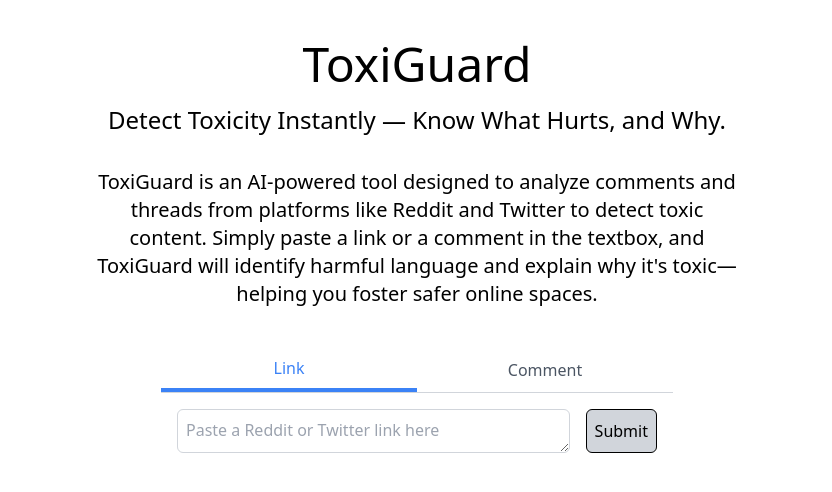
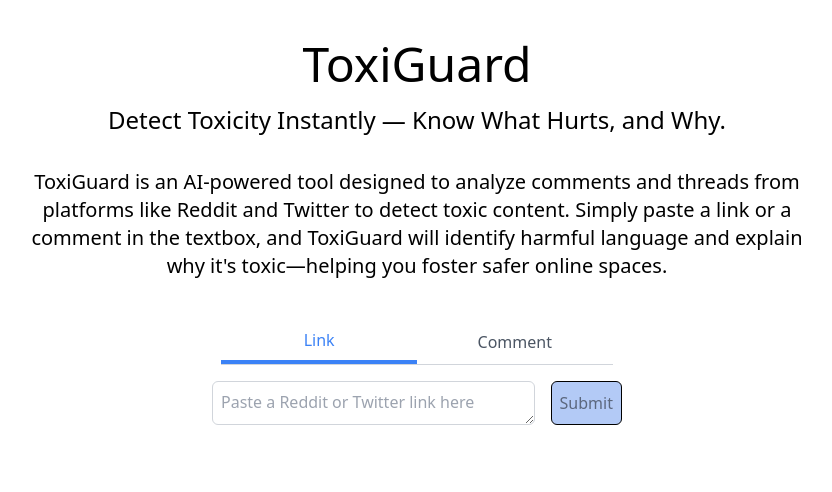
Before and after one commit to giadaunger/ToxicityDetecterFrontend, a React (Vite) app: page / in a window 1280 px wide. Shown: the top 492 px of the page, without its empty margins (223-1055 px from the left). Built offline with nearby package versions, Linux system fonts and the light colour scheme.

Commit message:
Some styling

```diff
--- a/src/main.jsx
+++ b/src/main.jsx
@@ -133,8 +133,8 @@ function App() {
       : [];
 
   return (
-    <div>
-      <div className="w-11/12 md:w-1/2 text-center mx-auto pt-10">
+    <div className="w-11/12 mx-auto">
+      <div className="w-2/3 text-center mx-auto pt-10">
         <h1 className="text-5xl pb-4">ToxiGuard</h1>
         <h2 className="text-2xl pb-8">
           Detect Toxicity Instantly — Know What Hurts, and Why.
@@ -147,9 +147,9 @@ function App() {
           toxic—helping you foster safer online spaces.
         </p>
       </div>
-      <div className="max-w-lg mx-auto mt-10">
+      <div className="mx-auto mt-10 w-2/3">
         {/* Top bar with tabs */}
-        <div className="flex border-b border-gray-300">
+        <div className="w-1/2 mx-auto flex border-b border-gray-300">
           <button
             className={`flex-1 py-2 text-center ${
               activeTab === "link"
@@ -176,18 +176,18 @@ function App() {
         <div className="p-4">
           {activeTab === "link" && (
             <div>
-              <div className="flex gap-x-4">
+              <div className="flex justify-center space-x-4">
                 <textarea
-                  className="w-full h-11 p-2 border border-gray-300 rounded-md focus:outline-none focus:ring-2 focus:ring-blue-500 overflow-x-auto whitespace-nowrap"
+                  className="w-[43%] h-11 p-2 border border-gray-300 rounded-md focus:outline-none focus:ring-2 focus:ring-blue-500 overflow-x-auto whitespace-nowrap"
                   placeholder="Paste a Reddit or Twitter link here"
                   value={inputLinkValue}
                   onChange={handleInputLinkChange}
                 />
                 <button
-                  className={`border border-black justify-center mx-auto p-2 rounded-md ${
+                  className={`border border-black p-2 rounded-md ${
                     !platform
-                      ? "bg-gray-300 cursor-not-allowed"
-                      : "bg-blue-500 text-white"
+                      ? "border-[#6494ed7d] bg-[#6494ed7d] text-[#0000007d] cursor-not-allowed"
+                      : "flex rounded-md border border-[#6495ED] justify-center mx-auto p-2 bg-[#6495ED] text-white shadow-md transition duration-300 hover:scale-125 hover:bg-[#bde1ed] hover:border-[#71bfd9]"
                   }`}
                   disabled={!platform}
                   onClick={handleSubmit}
@@ -196,7 +196,7 @@ function App() {
                 </button>
               </div>
               {inputLinkValue && platform && (
-                <p className="mt-2 text-sm text-gray-500">
+                <p className="mt-2 text-sm text-gray-500 w-1/2 mx-auto">
                   Detected platform: {platform}
                 </p>
               )}
@@ -208,13 +208,13 @@ function App() {
           {activeTab === "comment" && (
             <div>
               <textarea
-                className="w-full h-40 p-2 border border-gray-300 rounded-md focus:outline-none focus:ring-2 focus:ring-blue-500"
+                className="w-1/2 mx-auto flex h-40 p-2 border border-gray-300 rounded-md focus:outline-none focus:ring-2 focus:ring-blue-500"
                 placeholder="Paste a comment here"
                 value={inputComment}
                 onChange={handleInputCommentChange}
               />
               <button
-                className="border border-black justify-center mx-auto p-2 bg-blue-500 text-white"
+                className="mt-8 flex w-1/3 rounded-md border border-[#6495ED] justify-center mx-auto p-2 bg-[#6495ED] text-white shadow-md transition duration-300 hover:scale-125 hover:bg-[#bde1ed] hover:border-[#71bfd9]"
                 onClick={handleSubmit}
               >
                 Submit
@@ -263,8 +263,10 @@ function App() {
         )}
 
         {response && activeTab === "comment" && !loading && (
-          <div className="mt-6 bg-gray-100 p-4 rounded-md">
-            <h3 className="text-xl">Toxicity Analysis for Comment:</h3>
+          <div className="mt-6 bg-gray-100 p-4 rounded-md shadow-md">
+            <h3 className="text-xl font-semibold">
+              Toxicity Analysis for Comment:
+            </h3>
             <Chart
               options={chartOptions}
               series={chartSeries}
@@ -275,8 +277,8 @@ function App() {
           </div>
         )}
         {response && response.explanation && (
-          <div className="mt-4 p-4 bg-yellow-100 rounded-md">
-            <h4 className="text-lg font-semibold">Explanation:</h4>
+          <div className="mt-4 p-4 bg-gray-100 rounded-md mb-20 shadow-md">
+            <h4 className="text-xl font-semibold mb-4">Explanation:</h4>
             <p>{response.explanation}</p>
           </div>
         )}
```
